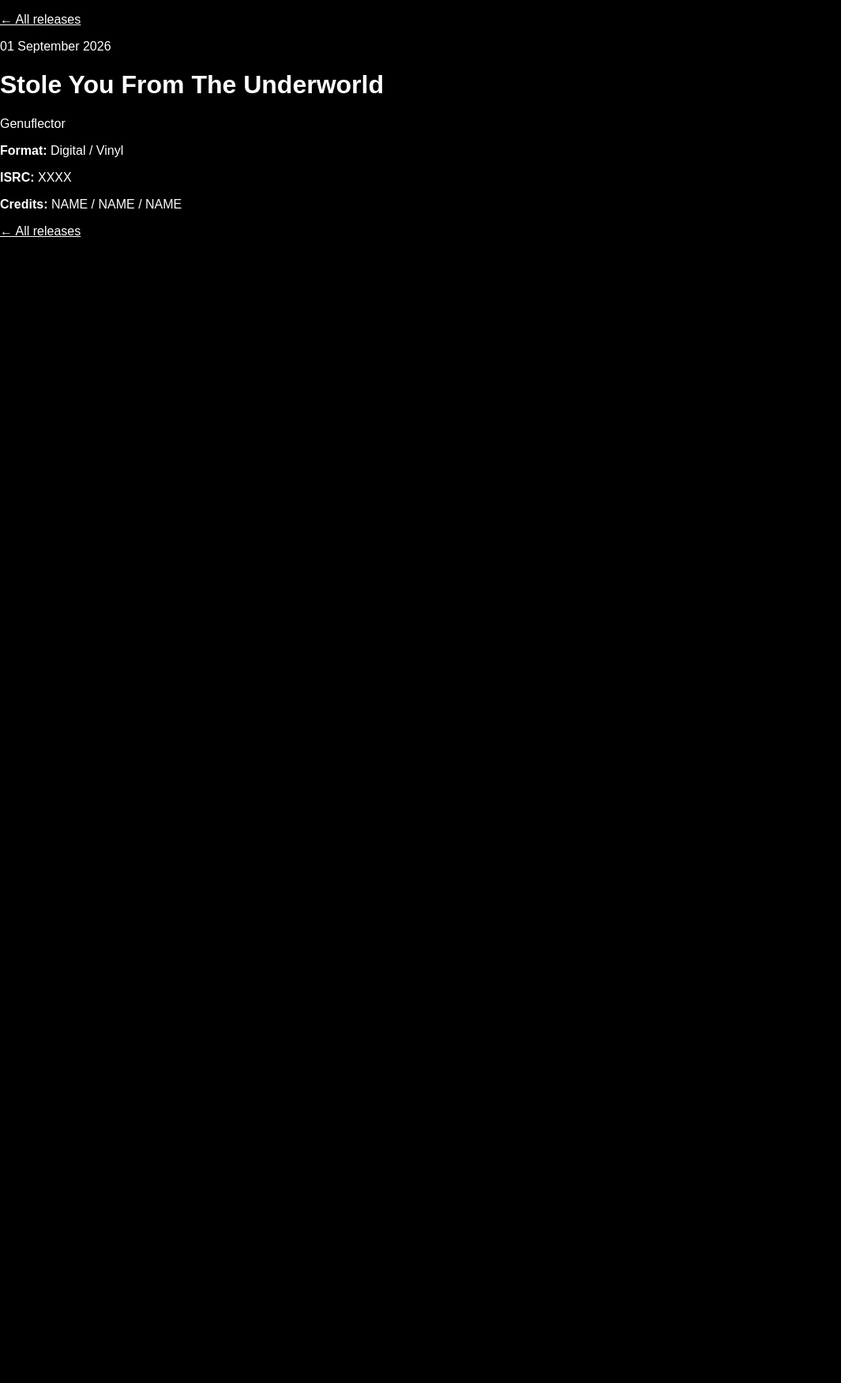
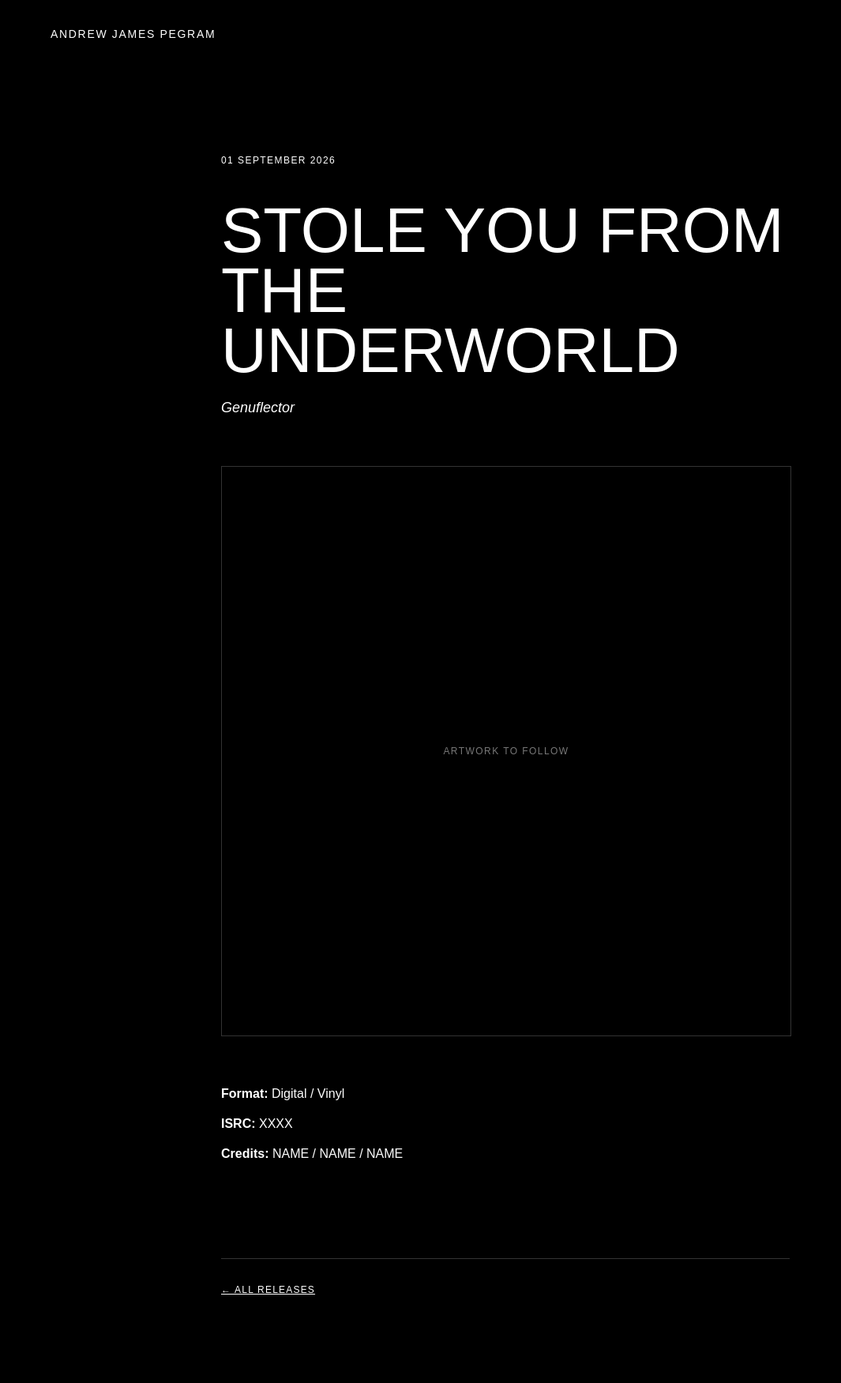
Before and after one commit to Drew-leotard/andrew-james-pegram-archive, a Jekyll site: the page built from _releases/2026-09-01-stole-you-from-the-underworld.md, in a window 1280 px wide. Shown: the whole page at 79% size, without its empty margins (0-1065 px from the left). Built offline with Jekyll 4.4.1, drawn with Linux system fonts in a browser that asks for light colours; before the commit the page ends 900 px from its top, so only the background shows below that.

Commit message:
Update release.html

```diff
--- a/_layouts/release.html
+++ b/_layouts/release.html
@@ -2,19 +2,139 @@
 layout: default
 ---
 
-<p><a href="{{ '/releases/' | relative_url }}">← All releases</a></p>
+<style>
+  body {
+    margin: 0;
+    background: #000;
+    color: #fff;
+    font-family: Arial, Helvetica, sans-serif;
+    font-size: 16px;
+    line-height: 1.6;
+  }
 
-<p>{{ page.date | date: "%d %B %Y" }}</p>
+  header {
+    padding: 32px 5vw;
+    font-size: 14px;
+    letter-spacing: 0.12em;
+    text-transform: uppercase;
+  }
+
+  header a {
+    color: #fff;
+    text-decoration: none;
+  }
+
+  main {
+    max-width: 720px;
+    margin: 12vh auto;
+    padding: 0 30px;
+  }
+
+  .date {
+    font-size: 12px;
+    letter-spacing: 0.12em;
+    text-transform: uppercase;
+    margin-bottom: 40px;
+  }
+
+  h1 {
+    font-size: clamp(40px, 7vw, 80px);
+    line-height: 0.95;
+    font-weight: 400;
+    margin: 0 0 20px;
+    text-transform: uppercase;
+  }
+
+  .artist {
+    font-size: 18px;
+    font-style: italic;
+    margin-bottom: 60px;
+  }
+
+  .release-meta {
+    font-size: 16px;
+    margin-bottom: 60px;
+  }
+
+  .release-meta p {
+    margin: 0 0 12px;
+  }
+
+  article {
+    font-size: 18px;
+  }
+
+  article p {
+    margin: 0 0 28px;
+  }
+
+  .artwork-placeholder {
+    width: 100%;
+    aspect-ratio: 1 / 1;
+    border: 1px solid #333;
+    margin-bottom: 60px;
+    display: flex;
+    align-items: center;
+    justify-content: center;
+    font-size: 12px;
+    letter-spacing: 0.12em;
+    text-transform: uppercase;
+    color: #777;
+  }
+
+  .artwork {
+    width: 100%;
+    height: auto;
+    display: block;
+    margin-bottom: 60px;
+  }
+
+  footer {
+    margin-top: 120px;
+    padding-top: 30px;
+    border-top: 1px solid #333;
+    font-size: 12px;
+    text-transform: uppercase;
+    letter-spacing: 0.1em;
+  }
+
+  a {
+    color: inherit;
+  }
+</style>
+
+<header>
+  <a href="{{ '/' | relative_url }}">
+    Andrew James Pegram
+  </a>
+</header>
+
+<main>
+
+  <div class="date">
+    {{ page.date | date: "%d %B %Y" }}
+  </div>
 
   <h1>{{ page.title }}</h1>
 
   {% if page.artist %}
-<p>{{ page.artist }}</p>
+  <div class="artist">
+    {{ page.artist }}
+  </div>
   {% endif %}
 
   {% if page.artwork %}
-<img src="{{ page.artwork | relative_url }}" alt="{{ page.title }} artwork">
+    <img
+      class="artwork"
+      src="{{ page.artwork | relative_url }}"
+      alt="{{ page.title }} artwork">
+  {% else %}
+    <div class="artwork-placeholder">
+      Artwork to follow
+    </div>
   {% endif %}
+
+  <div class="release-meta">
 
     {% if page.format %}
     <p><strong>Format:</strong> {{ page.format }}</p>
@@ -28,6 +148,14 @@ layout: default
     <p><strong>Credits:</strong> {{ page.credits }}</p>
     {% endif %}
 
+  </div>
+
+  <article>
     {{ content }}
+  </article>
 
-<p><a href="{{ '/releases/' | relative_url }}">← All releases</a></p>
+  <footer>
+    <a href="{{ '/releases/' | relative_url }}">← All releases</a>
+  </footer>
+
+</main>
```
Lines whose indentation alone changed are shown as unchanged.
